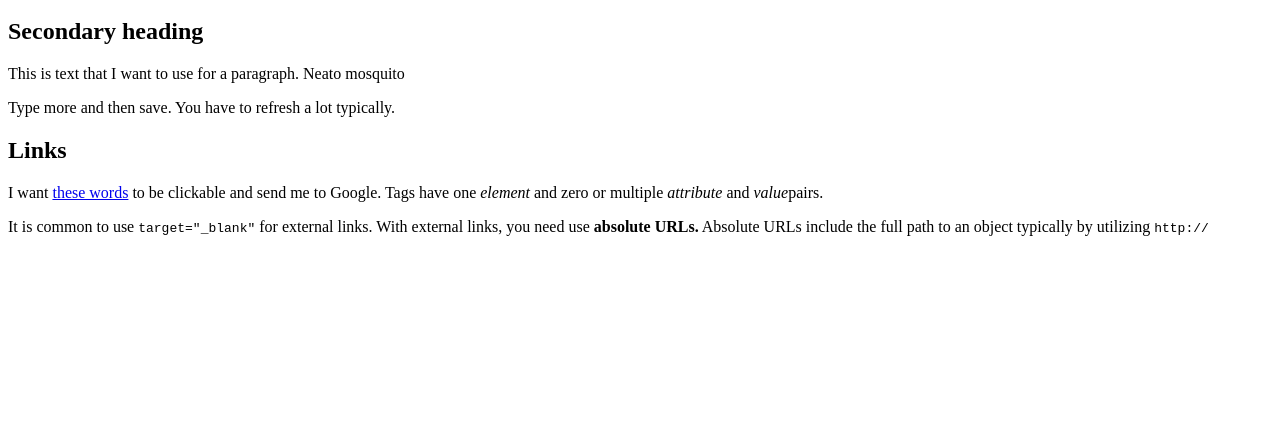
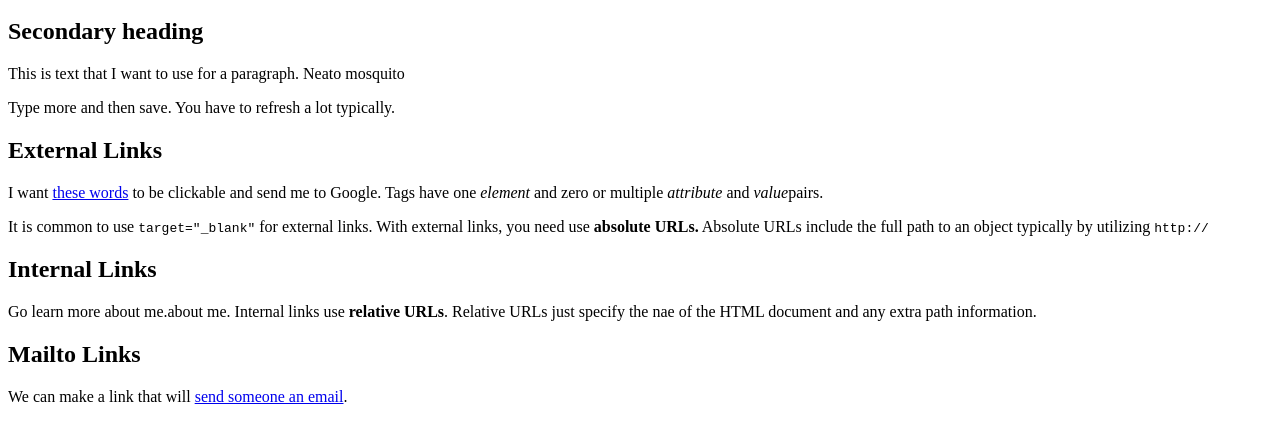
Before and after one commit to chenqihang/chenqihang.github.io, a plain HTML site: page index.html in a window 1280 px wide. Shown: the part 48-488 px from the top of the page. Drawn offline with Linux system fonts and the light colour scheme.

Commit message:
Relative and internal links

```diff
--- a/index.html
+++ b/index.html
@@ -3,6 +3,12 @@
 <p>This is text that I want to use for a paragraph. Neato mosquito</p>
 <p>Type more and then save. You have to refresh a lot typically.</p>
 
-<h2>Links</h2>
-<p>I want <a href="http://google.com" target="_blank">these words</a> to be clickable and send me to Google. Tags have one <em>element</em> and zero or multiple <em>attribute</em> and <em>value</em>pairs.</p>
+<h2>External Links</h2>
+<p>I want <a href="http://google.com" target="_blank" title="Google">these words</a> to be clickable and send me to Google. Tags have one <em>element</em> and zero or multiple <em>attribute</em> and <em>value</em>pairs.</p>
 <p>It is common to use <code>target="_blank"</code> for external links. With external links, you need use <strong>absolute URLs.</strong> Absolute URLs include the full path to an object typically by utilizing <code>http://</code></p>
+
+<h2>Internal Links</h2>
+<p>Go learn more <a href="about.html"> </a>  about me.<a>about me</a>. Internal links use <strong>relative URLs</strong>. Relative URLs just specify the nae of the HTML document and any extra path information.</p>
+
+<h2>Mailto Links</h2>
+<p>We can make a link that will <a href="mailto:name@domain.com">send someone an email</a>.</p>
```
Also changed, not shown: about.html (+1 -0 lines).
